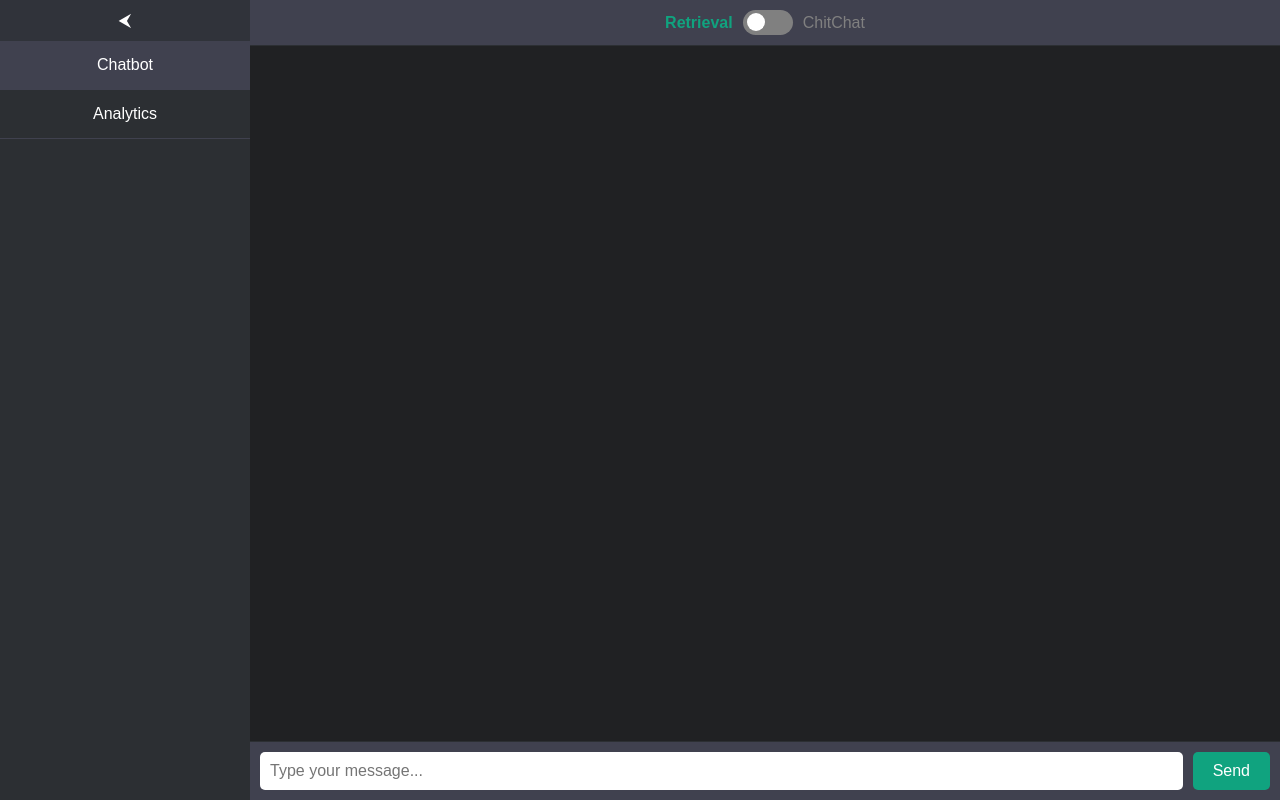
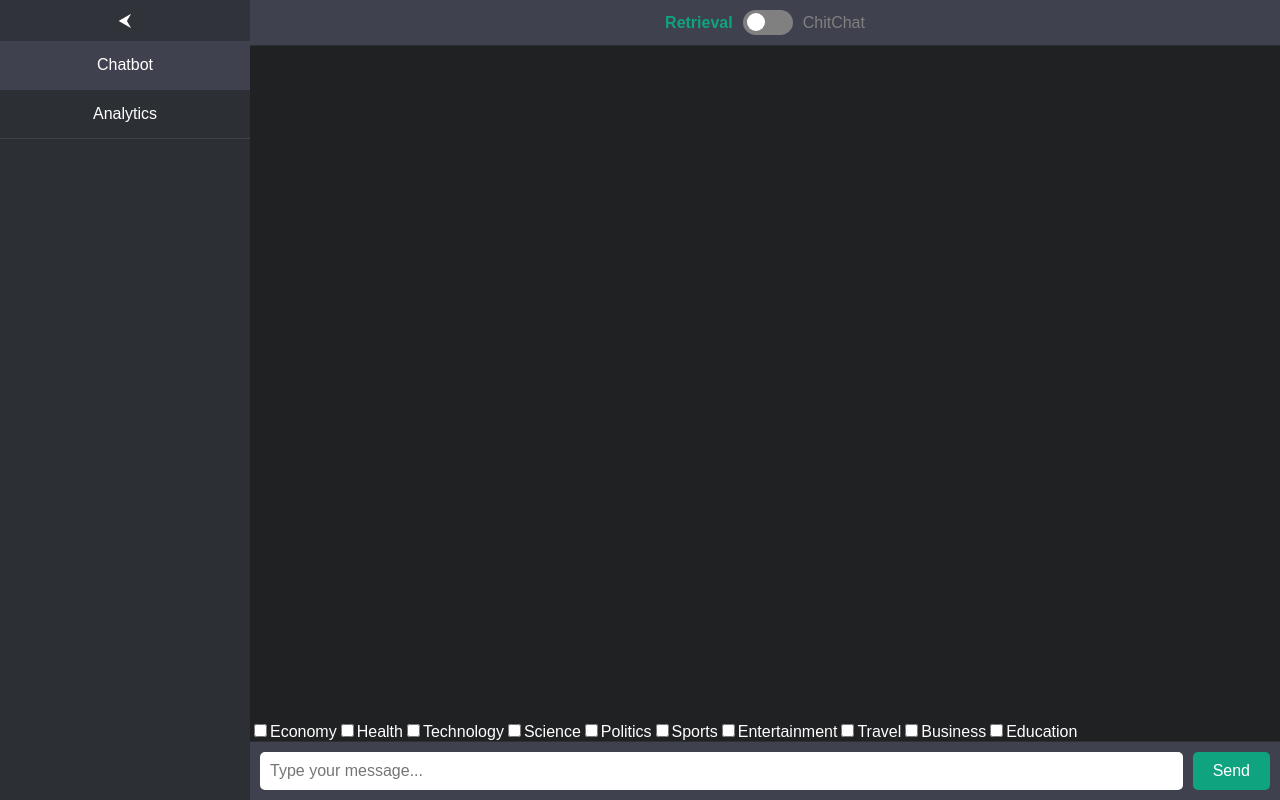
Before and after one commit to ramn51/IR-Wikipedia-Question-Answering-System, a React (Create React App) app in the folder src/chatbot-ui/: page / in a window 1280 px wide. Built offline with nearby package versions, Linux system fonts and the light colour scheme.

Commit message:
Added topic wise retrieval code
Need to validate once with all services running

```diff
--- a/src/chatbot-ui/src/components/ChatWindow.jsx
+++ b/src/chatbot-ui/src/components/ChatWindow.jsx
@@ -22,6 +22,26 @@ const ChatWindow = () => {
   const [activeTab, setActiveTab] = useState("chatbot"); // Current tab
   const [mode, setMode] = useState("Retrieval"); // Toggle mode state
 
+  const [selectedTopics, setSelectedTopics] = useState([]); // Selected topics state
+
+  // List of topics for the checkboxes
+  const topicsList = [
+    "Economy", "Health", "Technology", "Science", "Politics", "Sports",
+    "Entertainment", "Travel", "Business", "Education"
+  ];
+
+  const handleTopicChange = (topic) => {
+    setSelectedTopics((prevSelectedTopics) => {
+      if (prevSelectedTopics.includes(topic)) {
+        // Remove the topic from the selected topics array
+        return prevSelectedTopics.filter((t) => t !== topic);
+      } else {
+        // Add the topic to the selected topics array
+        return [...prevSelectedTopics, topic];
+      }
+    });
+  };
+
   function isValidJson(data) {
     try {
       JSON.stringify(data); // Attempt to serialize the data
@@ -44,6 +64,50 @@ const ChatWindow = () => {
     try {
       // Classifier API call
       const userInput = userMessage.text;
+      if (selectedTopics.length > 0) {
+        // Dont do classifier call if topics are selected
+        console.log("Selected Topics:", selectedTopics);
+        const classifierData = { topics: selectedTopics, probability_values: Array(selectedTopics.length).fill(1), time: 0, query: userInput };
+
+        // Retriever API call
+        const retrieverResponse = await axios.post(
+          "http://34.130.33.83:9999/retriever_docs",
+          { ...classifierData },
+          { withCredentials: true }
+        );
+        const retrieverData = retrieverResponse.data.Response;
+        console.log("Retriever Response:", retrieverData);
+
+        // Summarizer API call
+        const summarizerResponse = await axios.post(
+          "http://34.16.74.179:5000/summarize",
+          { Response: retrieverData },
+          {
+            headers: {
+              "Content-Type": "application/json",
+            },
+          }
+        );
+        console.log("Summarizer Response:", summarizerResponse);
+        const summarizerData = summarizerResponse.data;
+
+        // Update the final bot response
+        const botMessage = { text: `Summary: ${summarizerData.summary}\n`, sender: "bot" };
+
+        // Save all the results onto a json file for analytics
+        const allResponses = {
+          'classifier': classifierData,
+          'retriever': retrieverData,
+          'summarizer': summarizerResponse.data,
+        };
+
+        logResponses(allResponses);
+        setMessages((prevMessages) => {
+          const updatedMessages = [...prevMessages];
+          updatedMessages.pop();
+          return [...updatedMessages, botMessage];
+        });
+      }
       const classifierResponse = await axios.post("http://34.16.74.179:5005/predict", {
         query: userInput,
       });
@@ -177,6 +241,22 @@ const ChatWindow = () => {
                 <Message key={index} text={msg.text} sender={msg.sender} />
               ))}
             </div>
+
+             {/* Checkbox for topics */}
+             <div className="topics-checkboxes">
+              {topicsList.map((topic) => (
+                <label key={topic}>
+                  <input
+                    type="checkbox"
+                    checked={selectedTopics.includes(topic)}
+                    onChange={() => handleTopicChange(topic)}
+                  />
+                  {topic}
+                </label>
+              ))}
+            </div>
+
+
             <div className="input-area">
               <input
                 type="text"
```
Also changed, not shown: 1 other file (tests, documents, lock files or other folders).
